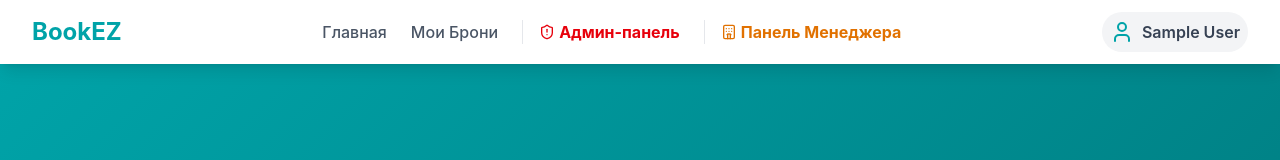
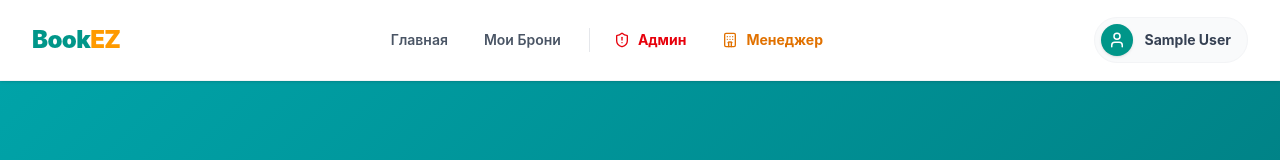
Before and after one commit to Andrey-G1Thub/bookez-hotel-booking, a React (Vite) app: page / in a window 1280 px wide. Shown: the top 160 px of the page. Built offline with nearby package versions, Linux system fonts and the light colour scheme; no server answers; data requests are answered from the project's data file; sample sign-in values are in the browser's storage.

Commit message:
Добавление погоды в Header

```diff
--- a/src/components/header/Header.tsx
+++ b/src/components/header/Header.tsx
@@ -1,17 +1,22 @@
 // - Компонент верхнего навигационного меню.
 
 import { Hotel, LogOut, ShieldAlert, User } from 'lucide-react';
-import { useMemo } from 'react';
+import { useEffect, useMemo, useState } from 'react';
 import { useDispatch, useSelector } from 'react-redux';
 import { logoutThunk } from '../../store/actions/userActions';
 import { useNavigate, Link } from 'react-router-dom';
 import { ROLES } from '../../utils/permissions';
+import { WeatherWidget } from './components/WeatherWidget';
 
 export const Header = () => {
 	const dispatch = useDispatch();
 	const navigate = useNavigate();
 
 	const currentUser = useSelector((state) => state.users.currentUser);
+
+	const [city, setCity] = useState('');
+	const [temperature, setTemperature] = useState('');
+	const [weather, setWeather] = useState('');
 
 	const userName = useMemo(
 		() => currentUser?.name || currentUser?.email || 'Профиль',
@@ -27,96 +32,101 @@ export const Header = () => {
 	};
 
 	return (
-		<div className="bg-white shadow-lg sticky top-0 z-10">
+		<div className="bg-white shadow-sm sticky top-0 z-50 border-b border-gray-100">
 			<div className="max-w-7xl mx-auto px-4 sm:px-6 lg:px-8">
-				<div className="flex justify-between items-center h-16">
-					<div className="flex-shrink-0">
+				<div className="flex justify-between items-center h-20">
+					{' '}
+					{/* Увеличили высоту до h-20 для воздуха */}
+					{/* ЛЕВАЯ ЧАСТЬ: Лого и Погода */}
+					<div className="flex items-center gap-8">
 						<Link
 							to="/"
-							className="text-2xl font-bold accent-text hover:opacity-80"
+							className="text-2xl font-black text-teal-600 tracking-tight hover:opacity-80 transition"
 						>
-							BookEZ
+							Book<span className="text-amber-500">EZ</span>
 						</Link>
+
+						<WeatherWidget />
 					</div>
-
-					{/* Навигация */}
-					<nav className="hidden md:flex space-x-6">
+					{/* ЦЕНТР: Навигация */}
+					<nav className="hidden md:flex items-center space-x-1">
 						<Link
 							to="/"
-							className="text-gray-600 hover:text-gray-900 transition duration-150 font-medium"
+							className="px-4 py-2 text-gray-600 hover:text-teal-600 transition font-semibold text-sm rounded-lg hover:bg-gray-50"
 						>
 							Главная
 						</Link>
 						{currentUser && (
 							<Link
 								to="/bookings"
-								className="text-gray-600 hover:text-gray-900 transition duration-150 font-medium"
+								className="px-4 py-2 text-gray-600 hover:text-teal-600 transition font-semibold text-sm rounded-lg hover:bg-gray-50"
 							>
 								Мои Брони
 							</Link>
 						)}
-						{/* КНОПКА АДМИНА (Яркая, видна только админу) */}
+
+						{(currentUser?.role === ROLES.MANAGER ||
+							currentUser?.role === ROLES.ADMIN) && (
+							<div className="h-6 w-[1px] bg-gray-200 mx-2"></div>
+						)}
+
 						{currentUser?.role === ROLES.ADMIN && (
 							<Link
 								to="/admin"
-								className="flex items-center gap-1 text-red-600 hover:text-red-800 transition duration-150 font-bold border-l pl-4 border-gray-200"
+								className="flex items-center gap-2 px-4 py-2 text-red-600 hover:bg-red-50 transition font-bold text-sm rounded-lg"
 							>
-								<ShieldAlert className="w-4 h-4" />
-								Админ-панель
+								<ShieldAlert size={16} />
+								Админ
 							</Link>
 						)}
 
-						{/* Кнопка Менеджера - теперь видна и Менеджеру, и Админу */}
 						{(currentUser?.role === ROLES.MANAGER ||
 							currentUser?.role === ROLES.ADMIN) && (
 							<Link
 								to="/manager"
-								className="flex items-center gap-1 text-amber-600 hover:text-amber-800 transition duration-150 font-bold border-l pl-4 border-gray-200"
+								className="flex items-center gap-2 px-4 py-2 text-amber-600 hover:bg-amber-50 transition font-bold text-sm rounded-lg"
 							>
-								<Hotel className="w-4 h-4" />
-								Панель Менеджера
+								<Hotel size={16} />
+								Менеджер
 							</Link>
 						)}
 					</nav>
-
-					{/* Блок пользователя / Авторизация */}
-					<div className="flex items-center space-x-3">
+					{/* ПРАВАЯ ЧАСТЬ: Юзер */}
+					<div className="flex items-center">
 						{currentUser ? (
 							<div className="relative group">
-								{/* Кнопка Профиля */}
-								<div className="flex items-center p-2 rounded-full bg-gray-100 group-hover:bg-gray-200 transition cursor-pointer">
-									<User className="h-6 w-6 accent-text" />
-									<span className="ml-2 hidden sm:inline font-semibold text-gray-700">
+								<div className="flex items-center gap-3 p-1.5 pr-4 rounded-full bg-gray-50 border border-gray-100 group-hover:bg-white group-hover:shadow-md transition cursor-pointer">
+									<div className="w-8 h-8 rounded-full bg-teal-600 flex items-center justify-center text-white shadow-sm">
+										<User size={18} />
+									</div>
+									<span className="hidden sm:inline font-bold text-sm text-gray-700">
 										{userName}
 									</span>
 								</div>
 
-								{/* Выпадающее меню при наведении */}
-								<div className="absolute right-0 mt-0 w-48 bg-white shadow-xl rounded-b-lg border-t-2 accent-border opacity-0 invisible group-hover:opacity-100 group-hover:visible transition-all duration-200 z-50">
-									<div className="py-1">
-										<button
-											onClick={handleLogout}
-											className="w-full text-left flex items-center px-4 py-3 text-sm text-red-600 hover:bg-red-50 transition font-medium"
-										>
-											<LogOut className="w-4 h-4 mr-2 " />
-											Выйти
-										</button>
-									</div>
+								<div className="absolute right-0 mt-2 w-48 bg-white shadow-xl rounded-xl border border-gray-100 py-2 opacity-0 invisible group-hover:opacity-100 group-hover:visible transition-all duration-200 z-50">
+									<button
+										onClick={handleLogout}
+										className="w-full text-left flex items-center px-4 py-2.5 text-sm text-red-600 hover:bg-red-50 transition font-semibold"
+									>
+										<LogOut className="w-4 h-4 mr-2" />
+										Выйти
+									</button>
 								</div>
 							</div>
 						) : (
-							<div className="flex items-center space-x-2">
+							<div className="flex items-center gap-3">
 								<Link
 									to="/login"
-									className="px-4 py-2 text-sm rounded-full border-2 accent-border accent-text hover:bg-gray-50 transition font-semibold"
+									className="text-sm font-bold text-gray-600 hover:text-teal-600 transition"
 								>
 									Войти
 								</Link>
 								<Link
 									to="/register"
-									className="px-4 py-2 text-sm rounded-full text-white accent-color accent-hover transition hidden sm:inline font-semibold shadow-md"
+									className="px-5 py-2.5 bg-teal-600 text-white text-sm font-bold rounded-full hover:bg-teal-700 transition shadow-md shadow-teal-100"
 								>
-									Регистрация
+									Начать
 								</Link>
 							</div>
 						)}
--- /dev/null
+++ b/src/components/header/components/WeatherWidget.tsx
@@ -0,0 +1,45 @@
+import { useEffect, useState } from 'react';
+// import { useDispatch, useSelector } from 'react-redux';
+// import { logoutThunk } from '../../store/actions/userActions';
+// import { useNavigate, Link } from 'react-router-dom';
+// import { ROLES } from '../../utils/permissions';
+import { CloudSun, MapPin } from 'lucide-react';
+
+// Микро-компонент для погоды
+export const WeatherWidget = () => {
+	const [weatherData, setWeatherData] = useState<any>(null);
+
+	useEffect(() => {
+		fetch(
+			'https://api.openweathermap.org/data/2.5/weather?q=Genichesk&units=metric&lang=ru&appid=08399ac1acb42de7366d5aef660f772a',
+		)
+			.then((res) => res.json())
+			.then((data) => setWeatherData(data))
+			.catch((err) => console.error('Weather error:', err));
+	}, []);
+
+	if (!weatherData || !weatherData.main) return null;
+
+	return (
+		<div className="hidden lg:flex items-center gap-3 px-4 py-1.5 bg-blue-50/50 rounded-2xl border border-blue-100/50">
+			<div className="flex flex-col items-end">
+				<span className="text-[10px] font-bold text-blue-400 uppercase tracking-wider flex items-center gap-1">
+					<MapPin size={10} /> {weatherData.name}
+				</span>
+				<span className="text-sm font-extrabold text-blue-600">
+					{Math.round(weatherData.main.temp)}°C
+				</span>
+			</div>
+			<div className="h-8 w-[1px] bg-blue-200/50"></div>
+			<div className="flex flex-col">
+				<span className="text-[10px] font-medium text-blue-500 capitalize">
+					{weatherData.weather[0].description}
+				</span>
+				<span className="text-[10px] text-blue-400 font-medium">
+					{new Date().toLocaleString('ru', { day: 'numeric', month: 'short' })}
+				</span>
+			</div>
+			<CloudSun className="text-blue-500 ml-1" size={20} />
+		</div>
+	);
+};
```
